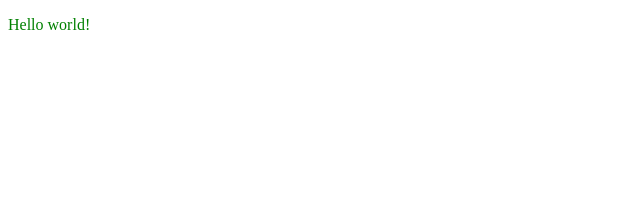
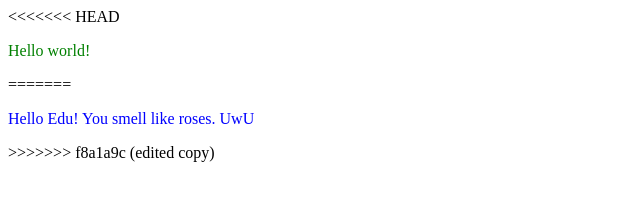
Before and after one commit to Excaliderp/Lab-1, a plain HTML site: page src/index.html in a window 1280 px wide. Shown: the whole page, without its empty margins (0-640 px from the left). Drawn offline with Linux system fonts and the light colour scheme.

Commit message:
edited copy

```diff
--- a/src/index.html
+++ b/src/index.html
@@ -13,7 +13,11 @@
 </head>
 
 <body>
+<<<<<<< HEAD
   <p class="green">Hello world!</p>
+=======
+  <p>Hello Edu! You smell like roses. UwU</p>
+>>>>>>> f8a1a9c (edited copy)
 </body>
 
 </html>
```
